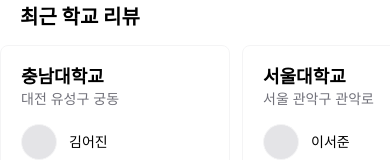
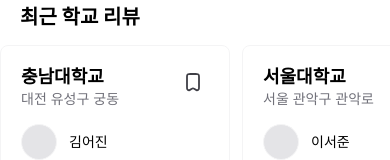
Before and after one commit to MEOGO-DSM/MEOGO_Frontend_V2, a React Native app: screen /NavBar in a window 390 px wide. Shown: the part 225-385 px from the top of the page. Built offline with nearby package versions, Linux system fonts and the light colour scheme.

Commit message:
chore :: svg 채우기

```diff
--- a/src/components/main/ReviewCard.tsx
+++ b/src/components/main/ReviewCard.tsx
@@ -1,8 +1,8 @@
 import React, {useState} from 'react';
 import {styled} from 'styled-components/native';
 import {Font, color} from '@/styles';
-// import {Bookmark} from '../../assets';
-// import StarRating from '../StarRating';
+import {Bookmark} from '../../assets';
+import StarRating from '../StarRating';
 
 interface PropsType {
   schoolName: string;
@@ -22,10 +22,11 @@ function ReviewCard({schoolName, location, userName, num, review}: PropsType) {
           <Font text={location} kind="regular14" color="gray500" />
         </SchoolInfo>
         <BookMarkBox onPress={() => setPressBookmark(!pressBookmark)}>
-          {/* <Bookmark
+          <Bookmark
             size={24}
-            color={pressBookmark ? `${color.gray700}` : 'none'}
-          /> */}
+            fill={pressBookmark ? color.gray700 : color.white}
+            color={color.gray700}
+          />
         </BookMarkBox>
       </SchoolBox>
       <UserBox>
```
